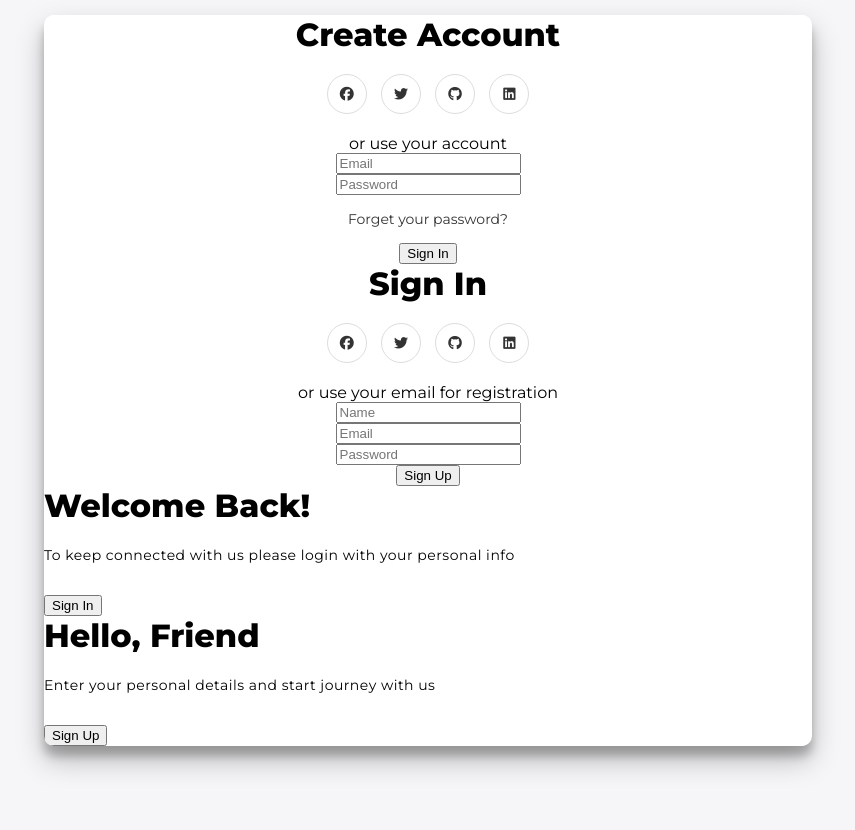
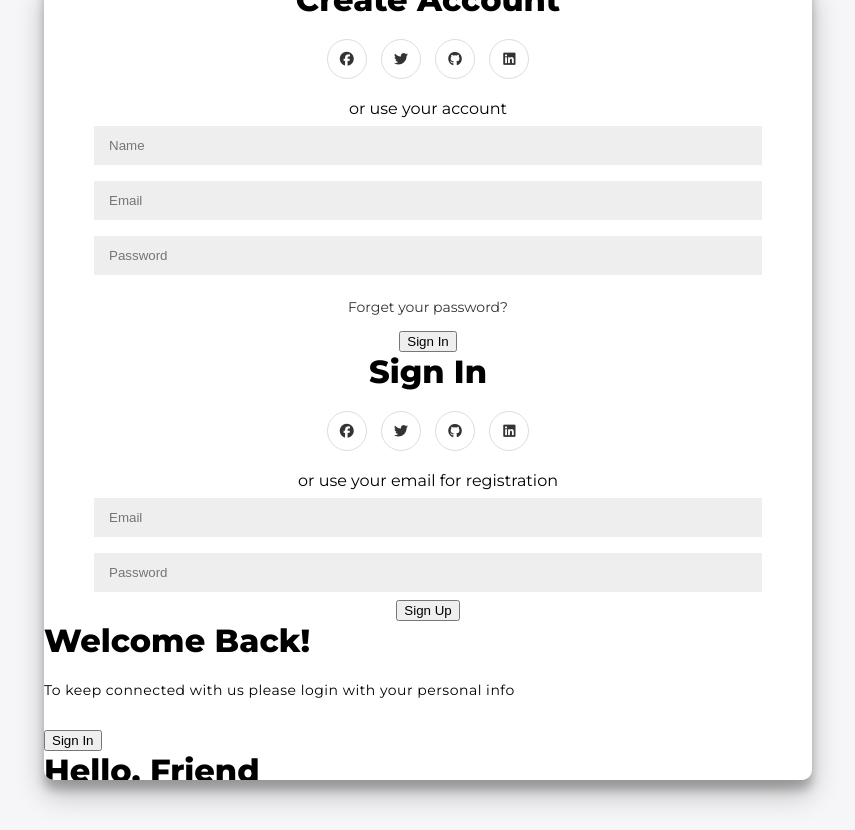
Before and after one commit to Veer16/Traversy-Brad-Sliding-SignIn-SignUp, a plain HTML site: page index.html in a window 1280 px wide. Shown: the whole page, without its empty margins (212-1067 px from the left). Drawn offline with Linux system fonts and the light colour scheme.

Commit message:
css for the input fields has been implemented

```diff
--- a/index.html
+++ b/index.html
@@ -22,6 +22,7 @@
                     <a href="#" class="social"><i class="fab fa-linkedin"></i></a>
                 </div>
                 <span>or use your account</span>
+                <input type="text" name="name" placeholder="Name" />
                 <input type="email" name="email" placeholder="Email" />
                 <input type="password" name="password" placeholder="Password" />
                 <a href="#">Forget your password?</a>
@@ -40,7 +41,6 @@
                     <a href="#" class="social"><i class="fab fa-linkedin"></i></a>
                 </div>
                 <span>or use your email for registration</span>
-                <input type="text" name="name" placeholder="Name" />
                 <input type="email" name="email" placeholder="Email" />
                 <input type="password" name="password" placeholder="Password" />
                 <button>Sign Up</button>
--- a/style.css
+++ b/style.css
@@ -80,3 +80,14 @@ a {
     height: 40px;
     width: 40px;
 }
+
+/* input fields styling */
+
+.form-container input {
+    background: #eee;
+    border: none;
+    padding: 12px 15px;
+    margin: 8px 0;
+    width: 100%;
+
+}
```
